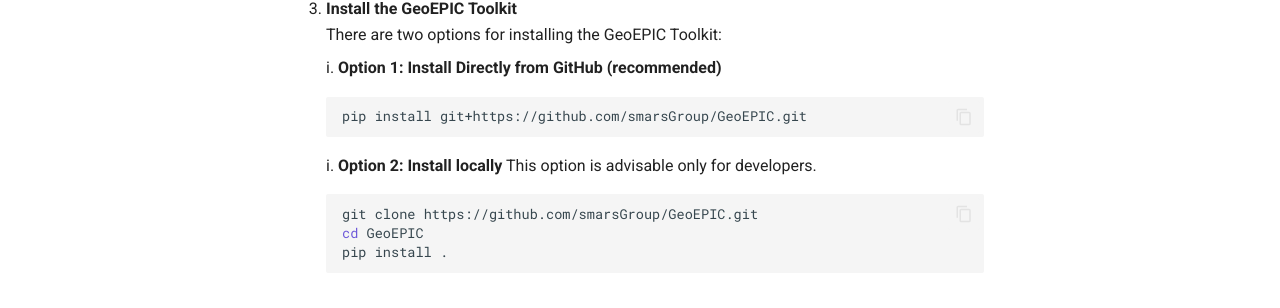
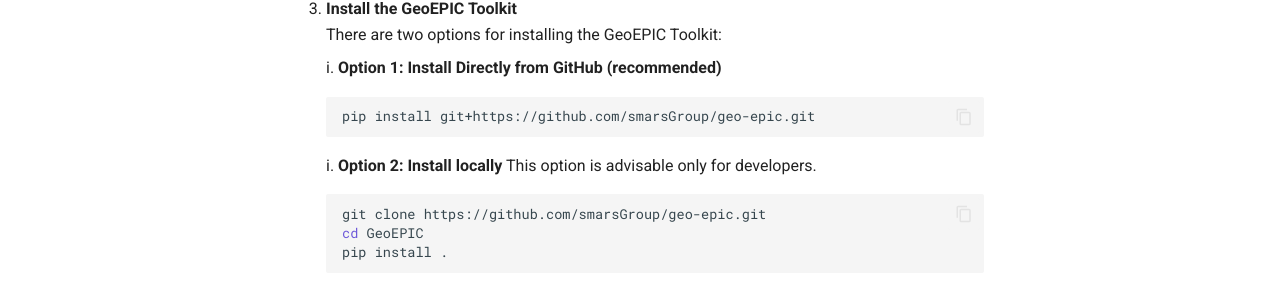
Before and after one commit to smarsGroup/geoepic-docs, an MkDocs documentation site: the page built from docs/installation.md, in a window 1280 px wide and 1072 px high. Shown: the part 556-864 px from the top of the window. Built offline with MkDocs 1.6.1 and Material for MkDocs 9.7.7, drawn with Linux system fonts in a browser that asks for light colours; comment, search, counter and statistics services are not loaded; some of the changed lines change nothing that is shown.

Commit message:
Update installation.md

````diff
--- a/docs/installation.md
+++ b/docs/installation.md
@@ -18,12 +18,12 @@
 
     i. **Option 1: Install Directly from GitHub (recommended)**
         ```bash
-        pip install git+https://github.com/smarsGroup/GeoEPIC.git
+        pip install git+https://github.com/smarsGroup/geo-epic.git
         ```
     i. **Option 2: Install locally**
         This option is advisable only for developers.
         ```bash
-        git clone https://github.com/smarsGroup/GeoEPIC.git
+        git clone https://github.com/smarsGroup/geo-epic.git
         cd GeoEPIC
         pip install .
         ```
````
